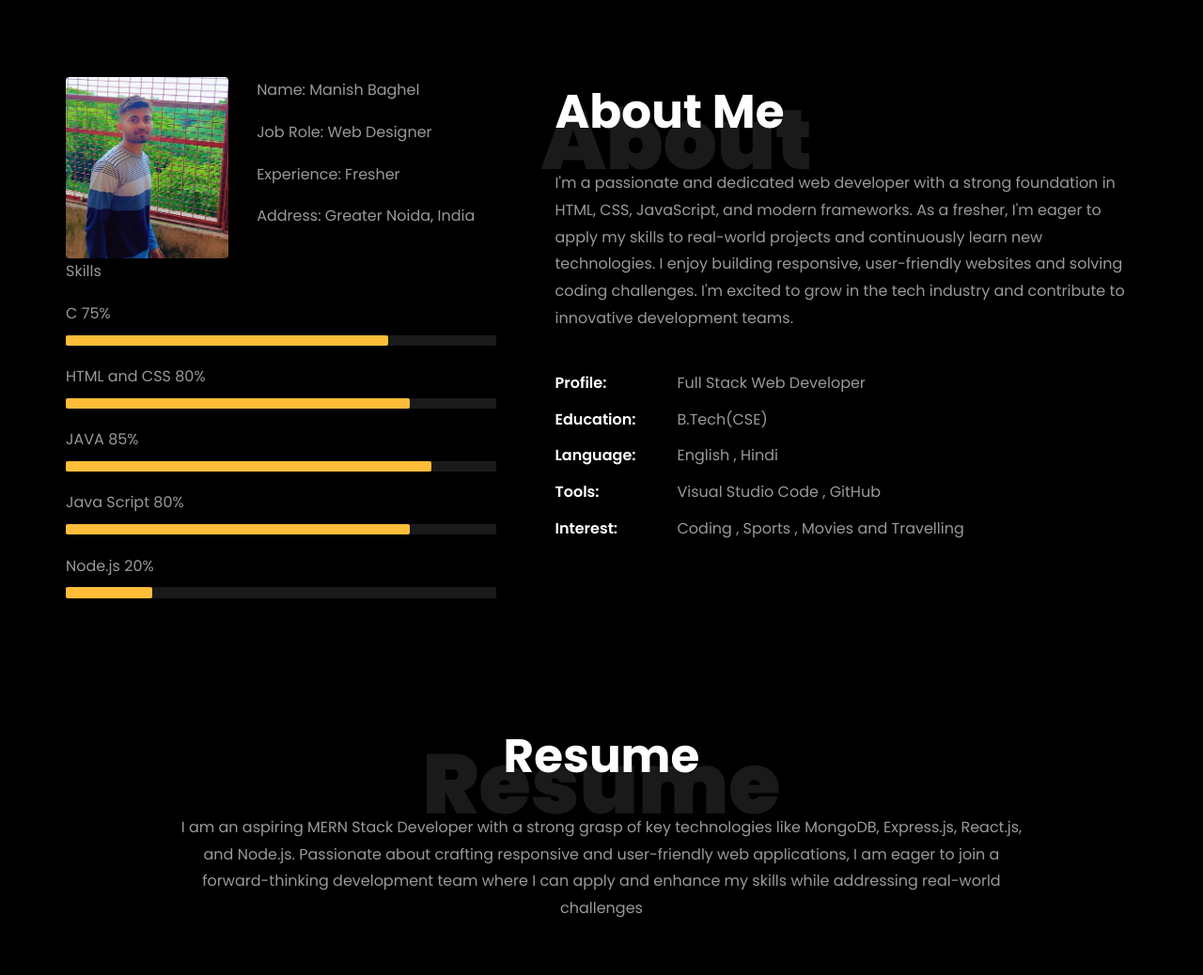
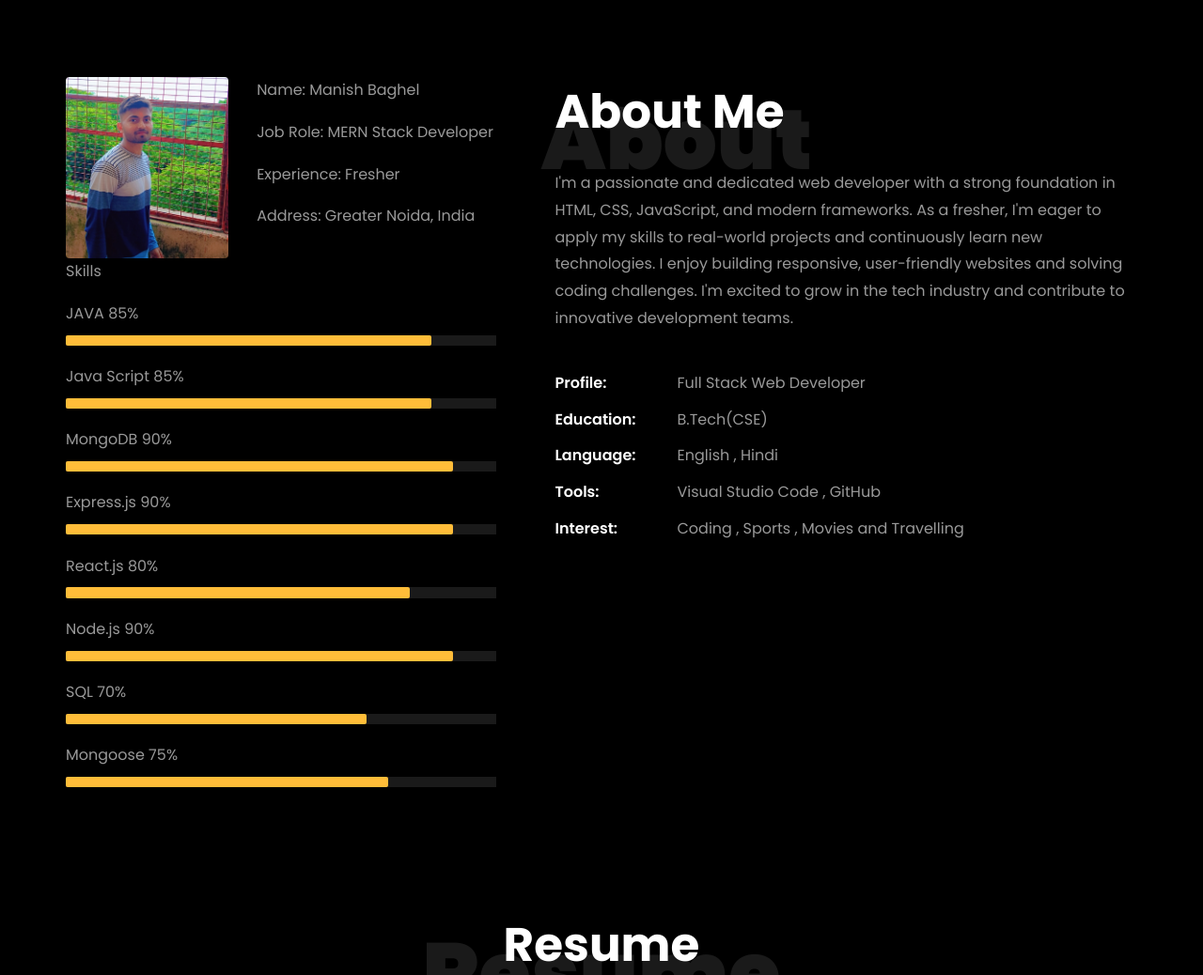
Before and after one commit to Manish-Baghel29/Portfolio-Website1, a plain HTML site: page index.html in a window 1280 px wide. Shown: the part 780-1818 px from the top of the page at 94% size. Drawn offline with Linux system fonts and the light colour scheme; files whose address does not match are found by name.

Commit message:
Adding some new skills and updated old ones

```diff
--- a/index.html
+++ b/index.html
@@ -159,8 +159,8 @@
 
 						// Create an array of typing text
 						const typingTexts = [
-						'Engineer  ',
-						'Web Designer  ',
+						'MERN Stack Developer  ',
+						'Java Coder  ',
 						'Coder   ',
 						];
 
@@ -220,7 +220,7 @@
 									<div class="col-sm-6 col-md-7">
 									  <div class="about-info">
 										<p><span class="title-s">Name: </span> <span>Manish Baghel</span></p>
-										<p><span class="title-s">Job Role: </span> <span>Web Designer</span></p>
+										<p><span class="title-s">Job Role: </span> <span>MERN Stack Developer</span></p>
 										<p><span class="title-s">Experience: </span> <span>Fresher</span></p>
 										<p><span class="title-s">Address: </span> <span>Greater Noida, India</span></p>
 									  </div>
@@ -229,17 +229,6 @@
 
 								<div class="skill-mf">
 									<p class="title-s">Skills</p>
-									<span>C</span> <span class="pull-right">75%</span>
-									<div class="progress">
-										<div class="progress-bar" role="progressbar" style="width: 75%;" aria-valuenow="95" aria-valuemin="0"
-											aria-valuemax="100"></div>
-									</div>
-
-									<span>HTML and CSS</span> <span class="pull-right">80%</span>
-									<div class="progress">
-										<div class="progress-bar" role="progressbar" style="width: 80%" aria-valuenow="85" aria-valuemin="0"
-											aria-valuemax="100"></div>
-									</div>
 
 									<span>JAVA</span> <span class="pull-right">85%</span>
 									<div class="progress">
@@ -247,15 +236,45 @@
 											aria-valuemax="100"></div>
 									</div>
 
-									<span>Java Script</span> <span class="pull-right">80%</span>
+									<span>Java Script</span> <span class="pull-right">85%</span>
 									<div class="progress">
-										<div class="progress-bar" role="progressbar" style="width: 80%" aria-valuenow="85" aria-valuemin="0"
+										<div class="progress-bar" role="progressbar" style="width: 85%" aria-valuenow="85" aria-valuemin="0"
 											aria-valuemax="100"></div>
 									</div>
 
-									<span>Node.js</span> <span class="pull-right">20%</span>
+									<span>MongoDB</span> <span class="pull-right">90%</span>
 									<div class="progress">
-										<div class="progress-bar" role="progressbar" style="width: 20%" aria-valuenow="80" aria-valuemin="0"
+										<div class="progress-bar" role="progressbar" style="width: 90%" aria-valuenow="80" aria-valuemin="0"
+											aria-valuemax="100"></div>
+									</div>
+
+									<span>Express.js</span> <span class="pull-right">90%</span>
+									<div class="progress">
+										<div class="progress-bar" role="progressbar" style="width: 90%" aria-valuenow="80" aria-valuemin="0"
+											aria-valuemax="100"></div>
+									</div>
+
+									<span>React.js</span> <span class="pull-right">80%</span>
+									<div class="progress">
+										<div class="progress-bar" role="progressbar" style="width: 80%" aria-valuenow="80" aria-valuemin="0"
+											aria-valuemax="100"></div>
+									</div>
+
+									<span>Node.js</span> <span class="pull-right">90%</span>
+									<div class="progress">
+										<div class="progress-bar" role="progressbar" style="width: 90%" aria-valuenow="80" aria-valuemin="0"
+											aria-valuemax="100"></div>
+									</div>
+
+									<span>SQL</span> <span class="pull-right">70%</span>
+									<div class="progress">
+										<div class="progress-bar" role="progressbar" style="width: 70%" aria-valuenow="80" aria-valuemin="0"
+											aria-valuemax="100"></div>
+									</div>
+
+									<span>Mongoose</span> <span class="pull-right">75%</span>
+									<div class="progress">
+										<div class="progress-bar" role="progressbar" style="width: 75%" aria-valuenow="80" aria-valuemin="0"
 											aria-valuemax="100"></div>
 									</div>
 								</div>
@@ -386,7 +405,7 @@
 
     		<div class="row justify-content-center mt-5">
     			<div class="col-md-6 text-center ftco-animate">
-    				<p><a href="Updated Resume 2.pdf" class="btn btn-primary py-4 px-5">Download Resume</a></p>
+    				<p><a href="Resume.pdf" class="btn btn-primary py-4 px-5">Download Resume</a></p>
     			</div>
     		</div>
     	</div>
@@ -563,7 +582,7 @@
           			<span class="icon-globe"></span>
           		</div>
           		<h3 class="mb-4">Download Resume</h3>
-	            <p><a href="Updated Resume 2.pdf">resumelink</a></p>
+	            <p><a href="Resume.pdf">resumelink</a></p>
 	          </div>
           </div>
 
```
Also changed, not shown: 2 other files.
